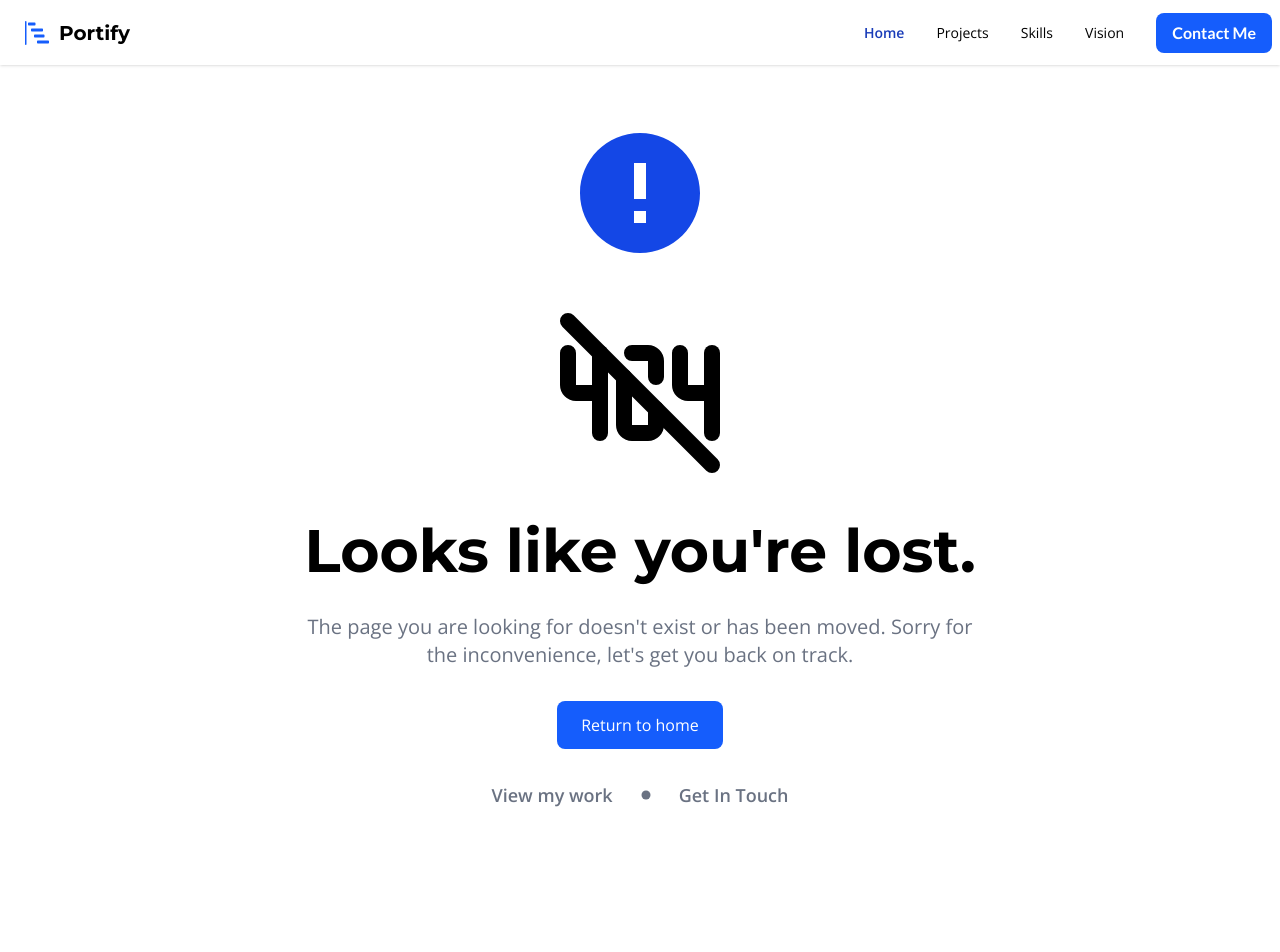
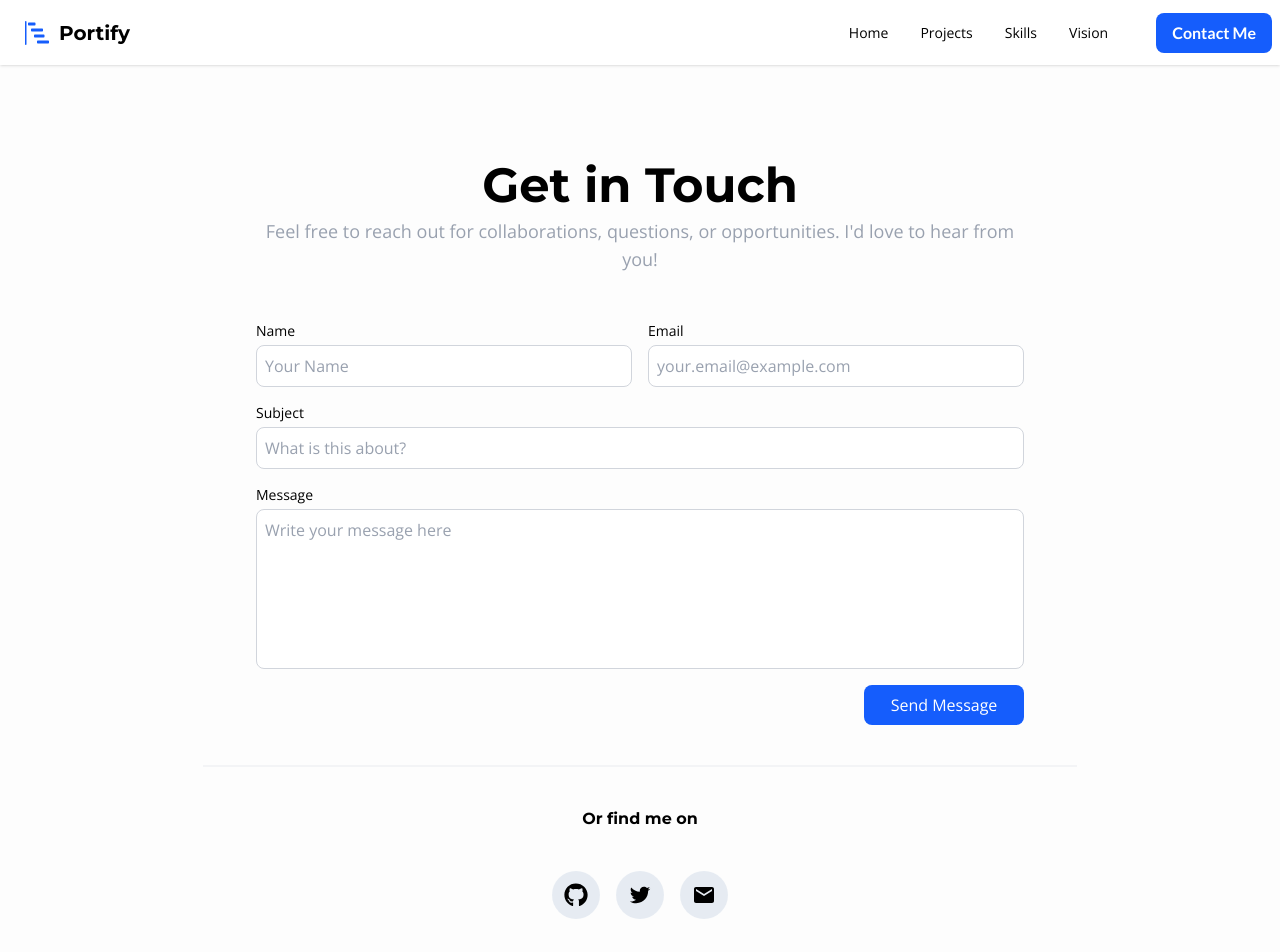
Before and after one commit to ZakariyeNor/portify, a Next.js app in the folder frontend/layers/: page /contact in a window 1280 px wide. Before the commit this address had no page. Shown: the top 952 px of the page. Before the commit the page ends 865 px from the top, so only its background shows below. Built offline with nearby package versions, Linux system fonts and the light colour scheme.

Commit message:
Add static contact page

```diff
--- a/frontend/layers/app/components/ui/Navbar.tsx
+++ b/frontend/layers/app/components/ui/Navbar.tsx
@@ -1,25 +1,31 @@
 'use client'
 import Link from 'next/link'
-import React, { useState } from 'react'
+import React, { useEffect, useState } from 'react'
 import { BsBarChartSteps } from 'react-icons/bs'
 import { RiMenu2Line } from 'react-icons/ri'
 import Button from './Button'
+import { usePathname } from 'next/navigation'
 
 const Navigation = () => {
-
-    const [open, setOpen] = useState(false);
-    const [active, setActive] = useState("Home");
+    const pathName = usePathname()
+  const [open, setOpen] = useState(false)
+  const [active, setActive] = useState('Home')
 
   const menuItems = [
-        { name: "Home", href: "/" },
-        { name: "Projects", href: "/projects" },
-        { name: "Skills", href: "/skills" },
-        { name: "Vision", href: "/vision" },
-    ];
+    { name: 'Home', href: '/' },
+    { name: 'Projects', href: '/projects' },
+    { name: 'Skills', href: '/skills' },
+    { name: 'Vision', href: '/vision' },
+  ]
+
+  useEffect(() => {
+    const current = menuItems.find(item => item.href === pathName)
+    if (current) setActive(current.name)
+    else setActive('')
+  }, [pathName])
 
   return (
     <div className="navbar bg-base-100 shadow-sm relative">
-
       <div className="navbar-start relative">
         {/* Mobile icon */}
         <div
@@ -29,17 +35,19 @@ const Navigation = () => {
           <RiMenu2Line className="h-6 w-6" />
         </div>
 
-                {/* Mobile dropdown (correctly positioned OUTSIDE navbar) */}
+        {/* Mobile dropdown */}
         <ul
           className={`menu menu-sm bg-base-100 rounded-box shadow p-2 w-52
                     absolute left-0 top-full mt-2 z-50
-                    ${open ? "block" : "hidden"}`}
+                    ${open ? 'block' : 'hidden'}`}
         >
-                    {menuItems.map((item) => (
+          {menuItems.map(item => (
             <li key={item.name}>
               <Link
                 href={item.href}
-                                className={active === item.name ? "font-bold text-blue-600" : ""}
+                className={`${
+                  active === item.name ? 'font-bold text-blue-600' : ''
+                }`}
                 onClick={() => {
                   setActive(item.name)
                   setOpen(false)
@@ -57,15 +65,17 @@ const Navigation = () => {
           <h1 className="pl-1 font-semibold">Portify</h1>
         </Link>
       </div>
+
       {/* Desktop nav */}
-            <div className="lg:flex flex-row navbar-end">
-                <div>
+      <div className="lg:flex flex-row navbar-end items-center gap-4">
         <ul className="hidden lg:flex menu menu-horizontal px-5 gap-2">
-                         {menuItems.map((item) => (
+          {menuItems.map(item => (
             <li key={item.name}>
               <Link
                 href={item.href}
-                                    className={active === item.name ? "font-extrabold text-blue-800" : ""}
+                className={`${
+                  active === item.name ? 'font-extrabold text-blue-800' : ''
+                }`}
                 onClick={() => setActive(item.name)}
               >
                 {item.name}
@@ -73,21 +83,16 @@ const Navigation = () => {
             </li>
           ))}
         </ul>
-                </div>
 
-                <div className="md:block">
-                    <Link
-                        href='/'
-                        className="bg-blue-600 text-white rounded-lg action">
+        {/* Contact button without extra background */}
+        <Link href="/contact">
           <Button
-                                label='Contact Me'
-                                type='button'
-                                className='action'
-                                onClick={() => console.log('Contact me')}
-                                variant='primary'
+            label="Contact Me"
+            type="button"
+            variant="primary"
+            className="px-4 py-2 action"
           />
         </Link>
-                </div>
       </div>
     </div>
   )
--- /dev/null
+++ b/frontend/layers/app/contact/ContactLayout.tsx
@@ -0,0 +1,98 @@
+import React from 'react'
+import Button from '../components/ui/Button'
+import { FaGithub } from 'react-icons/fa'
+import { RiTwitterFill } from 'react-icons/ri'
+import { MdEmail } from 'react-icons/md'
+
+const ContactLayout = () => {
+    return (
+        <div className="flex flex-col justify-center items-center px-4 py-10 sm:py-16 lg:py-24">
+            {/* Intro */}
+            <div className="flex flex-col items-center space-y-2 max-w-3xl text-center">
+                <h1 className="text-3xl sm:text-4xl md:text-5xl font-extrabold">
+                    Get in Touch
+                </h1>
+                <p className="text-gray-400 text-sm sm:text-base md:text-lg">
+                    Feel free to reach out for collaborations, questions, or opportunities.
+                    I'd love to hear from you!
+                </p>
+            </div>
+
+            {/* Contact Form */}
+            <form className="flex flex-col space-y-4 mt-8 sm:mt-12 w-full max-w-3xl">
+                {/* Name & Email */}
+                <div className="flex flex-col sm:flex-row sm:space-x-4 space-y-4 sm:space-y-0">
+                    <div className="flex flex-col space-y-1 flex-1">
+                        <label className="text-sm font-medium">Name</label>
+                        <input
+                            type="text"
+                            className="bg-white border border-gray-300 rounded-lg p-2 placeholder-gray-400"
+                            placeholder="Your Name"
+                        />
+                    </div>
+                    <div className="flex flex-col space-y-1 flex-1">
+                        <label className="text-sm font-medium">Email</label>
+                        <input
+                            type="email"
+                            className="bg-white border border-gray-300 rounded-lg p-2 placeholder-gray-400"
+                            placeholder="your.email@example.com"
+                        />
+                    </div>
+                </div>
+
+                {/* Subject */}
+                <div className="flex flex-col space-y-1">
+                    <label className="text-sm font-medium">Subject</label>
+                    <input
+                        type="text"
+                        className="bg-white border border-gray-300 rounded-lg p-2 placeholder-gray-400"
+                        placeholder="What is this about?"
+                    />
+                </div>
+
+                {/* Message */}
+                <div className="flex flex-col space-y-1">
+                    <label className="text-sm font-medium">Message</label>
+                    <textarea
+                        className="bg-white border border-gray-300 rounded-lg p-2 placeholder-gray-400 resize-none h-32 sm:h-40"
+                        placeholder="Write your message here"
+                    />
+                </div>
+
+                {/* Submit Button */}
+                <div className="flex justify-end">
+                    <Button
+                        type="button"
+                        variant="primary"
+                        className="w-40"
+                        label="Send Message"
+                    />
+                </div>
+            </form>
+
+            <hr className="text-gray-400 border-b border-gray-100 w-[70%] mt-10" />
+
+            {/* Contact links */}
+            <div className="mt-10 flex flex-col items-center space-y-5">
+                <h6>Or find me on</h6>
+
+                {/* Icons */}
+                <div className="flex flex-row items-center justify-center space-x-4 pt-5">
+                    <div className="flex items-center justify-center h-12 w-12 rounded-full icons">
+                        <FaGithub className="h-6 w-6" />
+                    </div>
+                    <div className="flex items-center justify-center h-12 w-12 rounded-full icons">
+                        <RiTwitterFill className="h-6 w-6" />
+                    </div>
+                    <div className="flex items-center justify-center h-12 w-12 rounded-full icons">
+                        <MdEmail className="h-6 w-6" />
+                    </div>
+                </div>
+            </div>
+
+
+        </div>
+    )
+}
+
+export default ContactLayout
--- /dev/null
+++ b/frontend/layers/app/contact/page.tsx
@@ -0,0 +1,29 @@
+import React from 'react'
+import ContactLayout from './ContactLayout'
+
+// Page-specific metadata
+export const metadata = {
+  title: "Contact | Portify",
+  description: "Get in touch with me to discuss projects, collaborations, or inquiries. I’m happy to connect and answer any questions you have.",
+  openGraph: {
+    title: "Contact | Portify",
+    description: "Reach out to discuss projects, collaborations, or inquiries. Let’s connect and explore opportunities together.",
+    url: "https://example.com/contact",
+  },
+  twitter: {
+    card: "summary_large_image",
+    title: "Contact | Portify",
+    description: "Reach out to discuss projects, collaborations, or inquiries. Let’s connect and explore opportunities together.",
+  },
+}
+
+
+const ContactPage = () => {
+  return (
+    <div className='bg-gray-100/20 min-h-screen'>
+        <ContactLayout />
+    </div>
+  )
+}
+
+export default ContactPage
--- a/frontend/layers/app/skills/page.tsx
+++ b/frontend/layers/app/skills/page.tsx
@@ -14,7 +14,7 @@ export const metadata = {
 
 const Skills = () => {
   return (
-    <div className='flex flex-col m-10 p-5 lg:m-15 lg:p-5'>
+    <div className='flex flex-col m-10 p-5 lg:m-15 lg:p-5 bg-gray-600/20'>
         <SkillsPage />
     </div>
   )
```
Also changed, not shown: frontend/layers/app/vision/VisionLayout.tsx (line endings or trailing spaces). Lines whose indentation alone changed are shown as unchanged.
